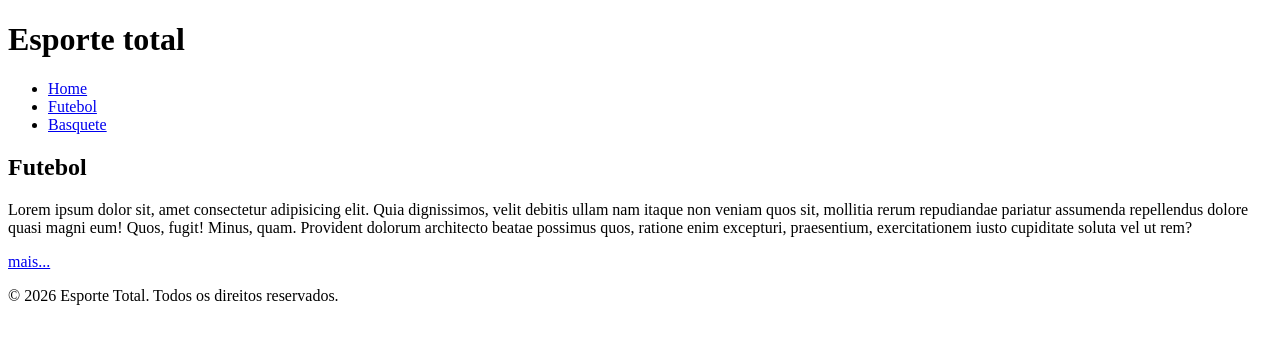
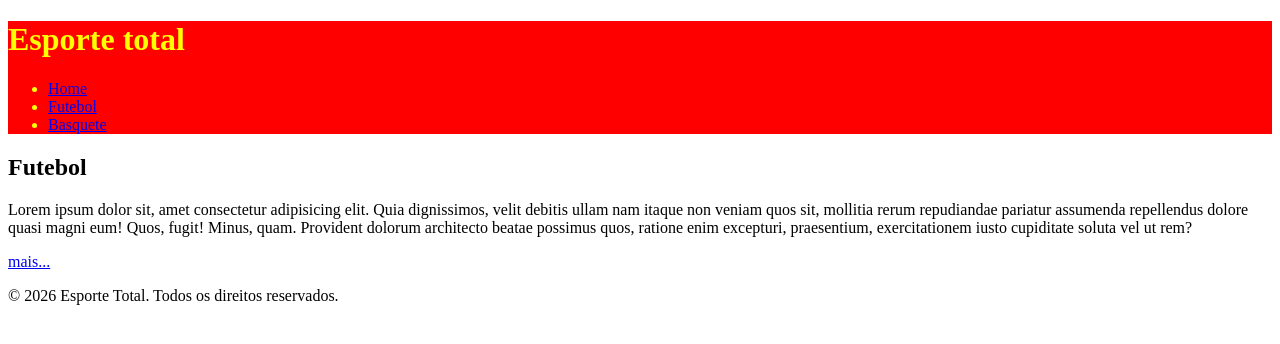
Before and after one commit to igorblacconaro/exemplo-repo-front-1tdspf-2026, a plain HTML site: page index.html in a window 1280 px wide. Drawn offline with Linux system fonts and the light colour scheme.

Commit message:
feat: Pasta CSS e arquivo style adicionados, começando a customização CSS e exercícios adicionados no README.

```diff
--- /dev/null
+++ b/css/style.css
@@ -0,0 +1,5 @@
+
+header{
+    background-color: red;
+    color: yellow;
+}
--- a/index.html
+++ b/index.html
@@ -5,6 +5,7 @@
 	<meta charset="UTF-8">
 	<meta name="viewport" content="width=device-width, initial-scale=1.0">
 	<title>ESPORTE TOTAL</title>
+	<link rel="stylesheet" href="./css/style.css">
 </head>
 
 <body>
```
Also changed, not shown: 1 other file.
